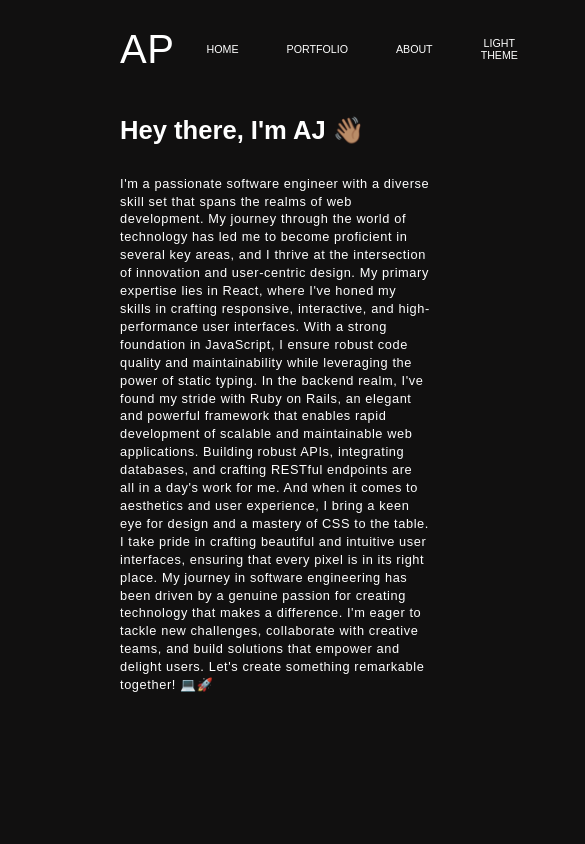
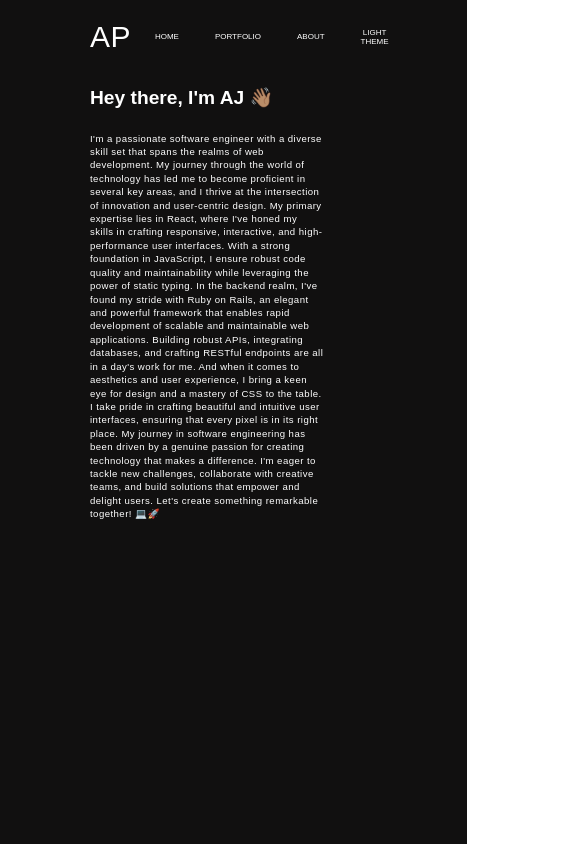
Before and after one commit to adrielpuello/my-ts-react-app, a React (Create React App) app: page / in a window 390 px wide. Shown: the top 844 px of the page, 585 px wide, since content can reach past the window. Built offline with nearby package versions, Linux system fonts and the light colour scheme.

Commit message:
messing with zoom settings

```diff
--- a/src/App.css
+++ b/src/App.css
@@ -9,7 +9,7 @@
 
 @media (max-width: 768px) {
   body {
-    zoom: 0.8; /* Adjust the zoom level as needed */
+    zoom: 0.6; /* Adjust the zoom level as needed */
   }
 }
 
```
